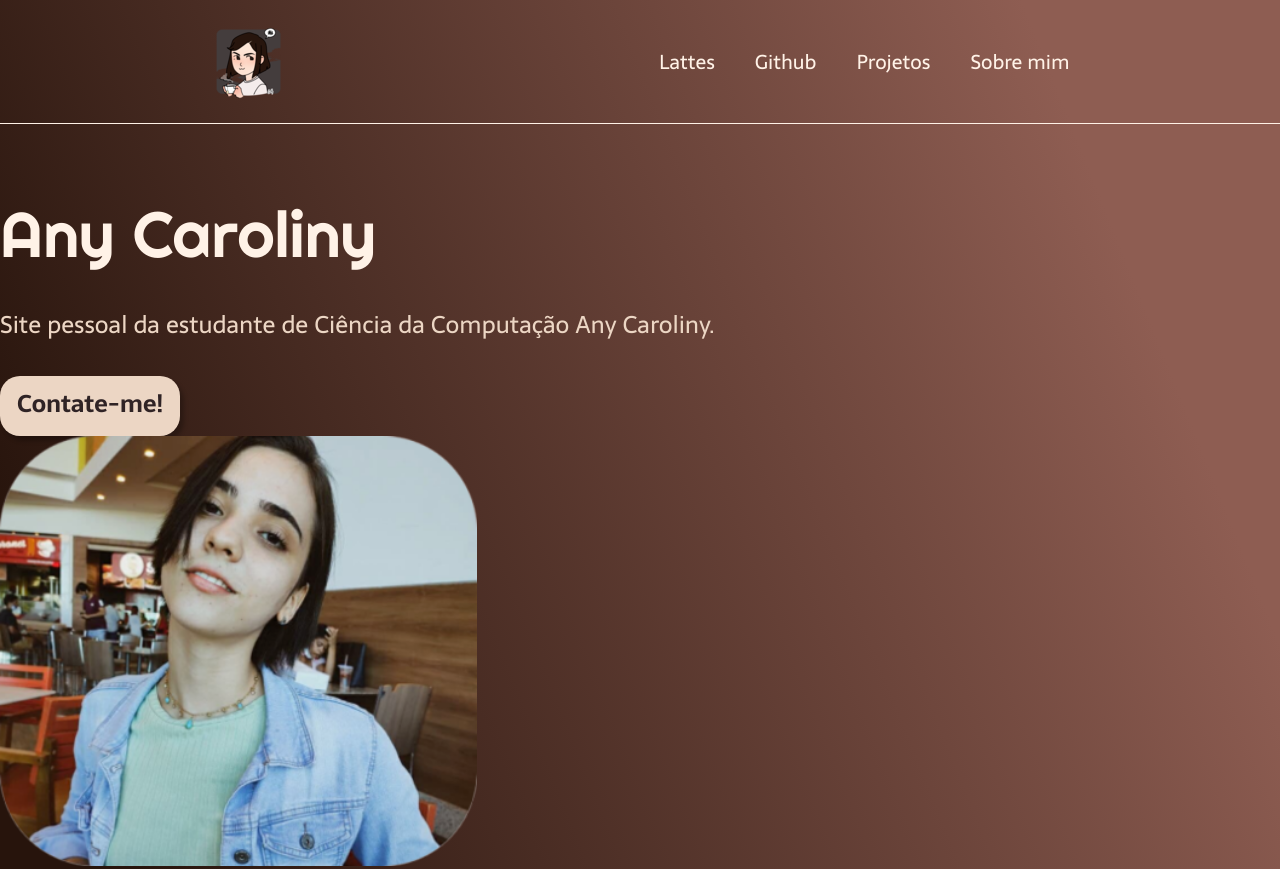
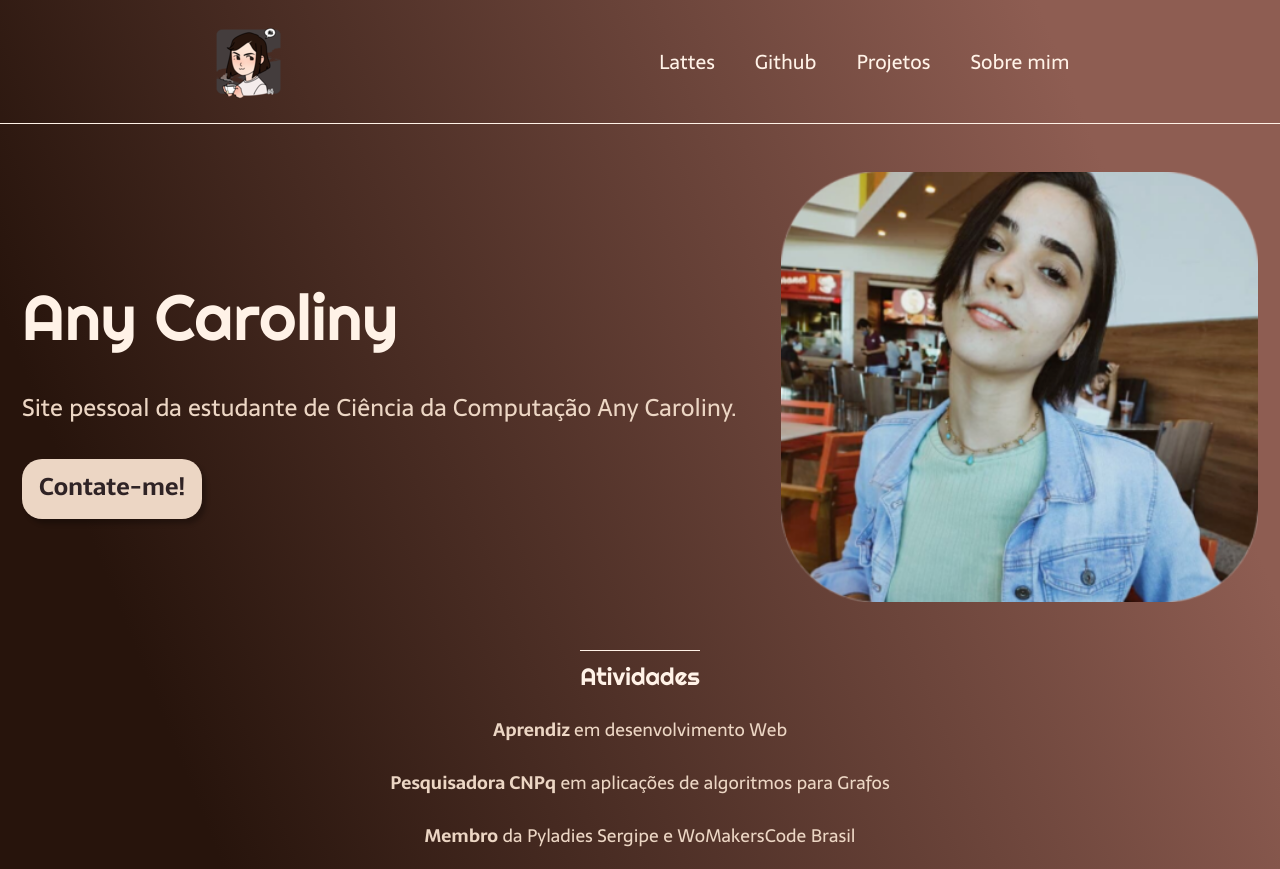
Before and after one commit to anycarolinys/landing-page, a plain HTML site: page index.html in a window 1280 px wide. Shown: the top 869 px of the page. Drawn offline with Linux system fonts and the light colour scheme.

Commit message:
main-content modification

```diff
--- a/index.html
+++ b/index.html
@@ -24,7 +24,7 @@
             </header>
 
             <main class="content">
-                </section class="main-content">
+                <section class="main-content">
                     <div class="main-content-text">
                         <h1 class="main-content-title">Any Caroliny</h1>
                         <h2 class="main-content-subtitle">Site pessoal da estudante de Ciência da Computação Any Caroliny.
@@ -32,8 +32,8 @@
                         <a class="main-content-button" href="mailto:anycsouzas@gmail.com">Contate-me!</a>
                     </div>
 
+                    <img class="main-content-image" src="./images/logo2.png" alt="Logo 2">
                 </section>
-                <img class="main-content-image" src="./images/logo2.png" alt="Logo 2">
 
                 <section class="secondary-content">
                     <h3 class="secondary-content-title">Atividades</h3>
--- a/style.css
+++ b/style.css
@@ -96,6 +96,7 @@ body {
 
 /*Imagem a ser alterada*/
 .main-content-image {
+    margin-top: 48px;
     height: 430px;
     /* display: flex; */
     /* justify-content: flex-end; */
```
